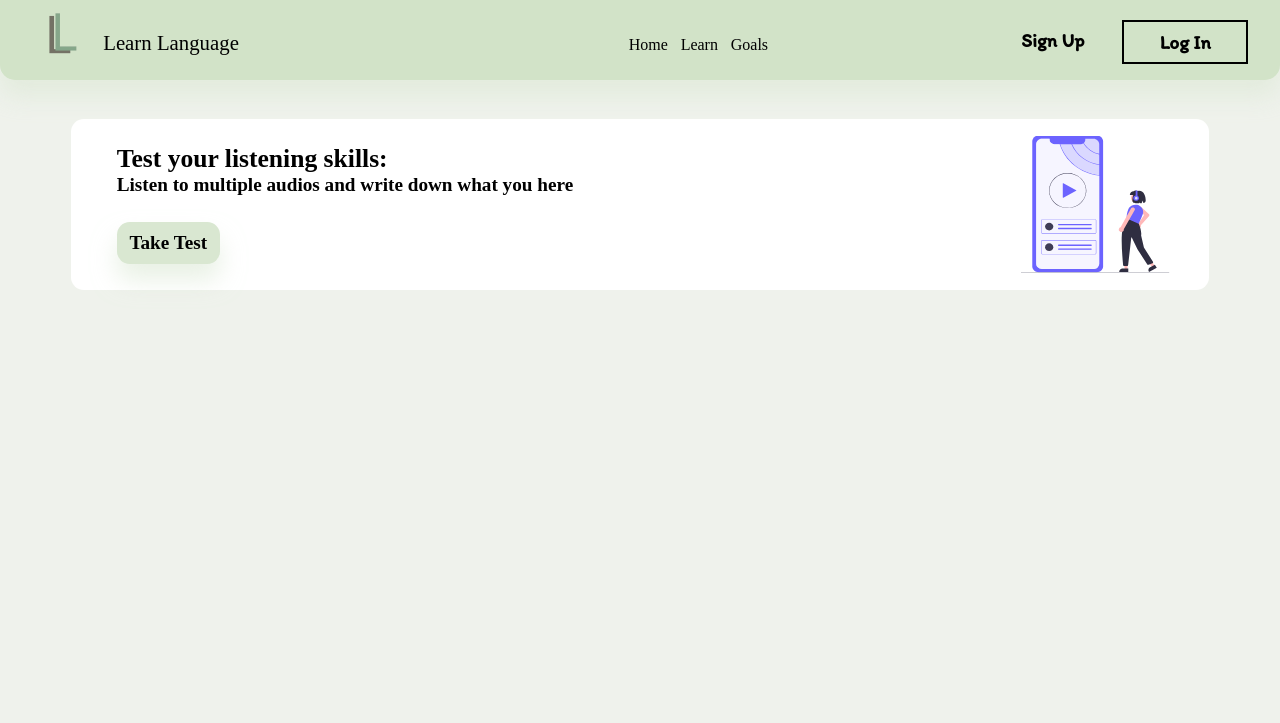
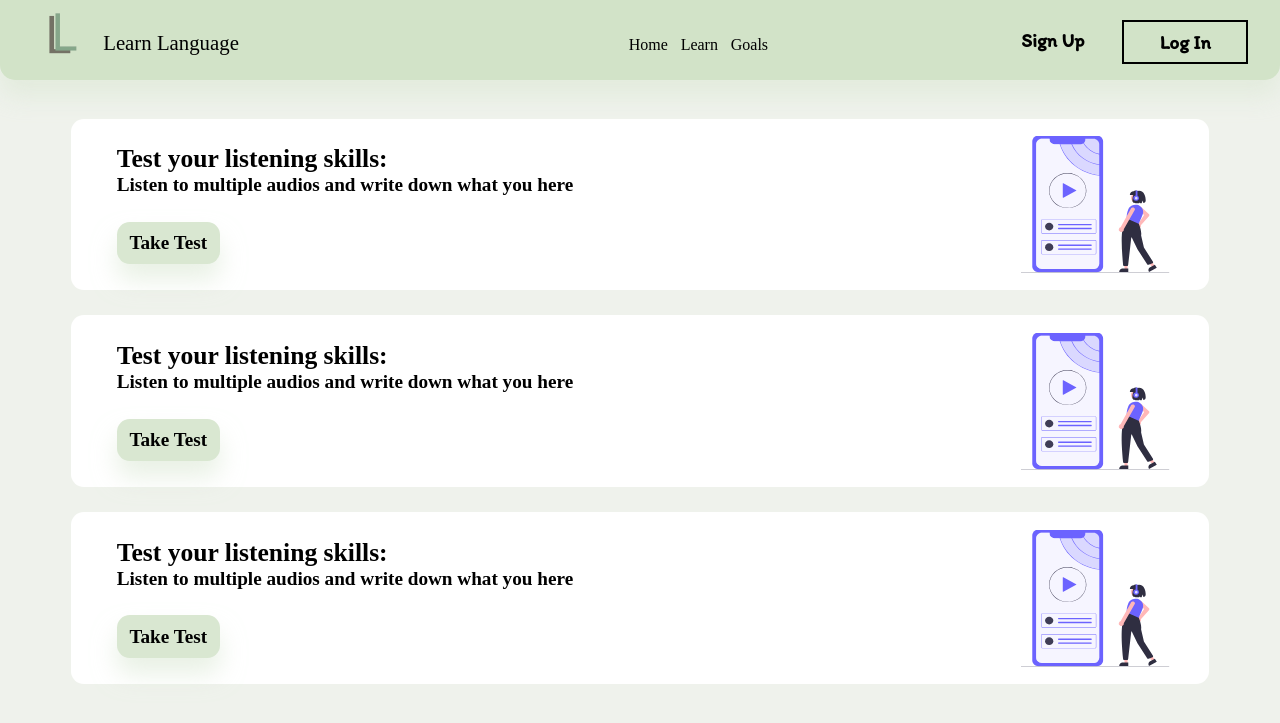
Before and after one commit to sabuka-dumbo/Learn-Language, a Django app: page /learn/ in a window 1280 px wide. Shown: the top 723 px of the page. Run offline with Django 5.2, Linux system fonts and the light colour scheme; some web fonts are replaced.

Commit message:
Apr 24, 2024, 7:57 PM

```diff
--- a/LearnLanguage/LL/static/css/learn.css
+++ b/LearnLanguage/LL/static/css/learn.css
@@ -8,6 +8,7 @@
     padding-bottom: 2vw;
     background-color: #FFFFFF;
     border-radius: 1vw;
+    margin-bottom: 2vw;
 }
 
 .test-div-part1 {
@@ -86,6 +87,10 @@
 }
 
 @media screen and (max-width: 720px) {
+    .test-div {
+        margin-bottom: 3vw;
+    }
+
     .test-div-header {
         font-size: 5vw;
     }
@@ -109,6 +114,12 @@
 }
 
 @media screen and (max-width: 380px) {
+    .test-div {
+        margin-bottom: 4vw;
+        padding-bottom: 6vw;
+        padding-top: 6vw;
+    }
+
     .test-div-header {
         font-size: 7.5vw;
     }
@@ -129,6 +140,6 @@
         top: 10%;
         left: 60%;
         width: 40%;
-        height: 60%;
+        height: 40%;
     }
 }
--- a/LearnLanguage/LL/templates/learn.html
+++ b/LearnLanguage/LL/templates/learn.html
@@ -32,5 +32,33 @@
         </div>
     </div>
 
+    <div class="test-div">
+        <div class="test-div-part1">
+            <h1 class="test-div-header">Test your listening skills:</h1>
+
+            <h1 class="test-div-description">Listen to multiple audios and write down what you here</h1>
+
+            <a href=""><button class="test-div-button">Take Test</button></a>
+        </div>
+
+        <div class="test-div-part2">
+            <img src="{% static 'images/audio2.svg' %}" class="test-div-image">
+        </div>
+    </div>
+
+    <div class="test-div">
+        <div class="test-div-part1">
+            <h1 class="test-div-header">Test your listening skills:</h1>
+
+            <h1 class="test-div-description">Listen to multiple audios and write down what you here</h1>
+
+            <a href=""><button class="test-div-button">Take Test</button></a>
+        </div>
+
+        <div class="test-div-part2">
+            <img src="{% static 'images/audio2.svg' %}" class="test-div-image">
+        </div>
+    </div>
+
     <script src="{% static 'js/learn.js' %}"></script>
 {% endblock %}
```
